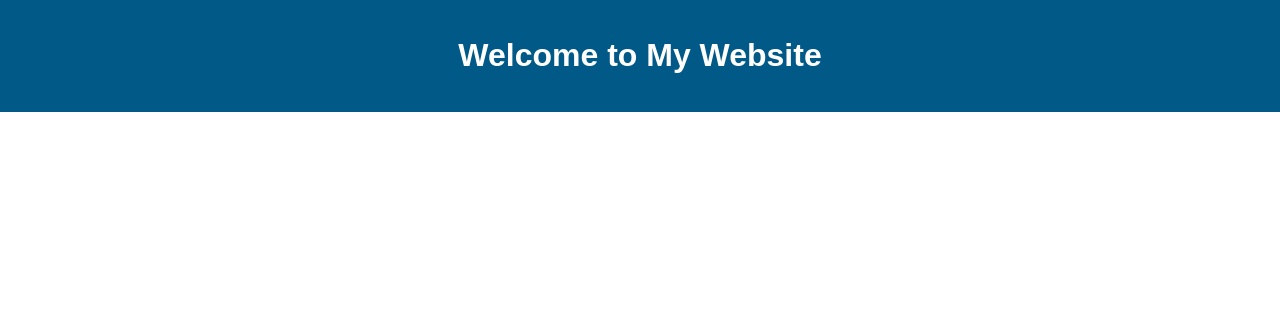
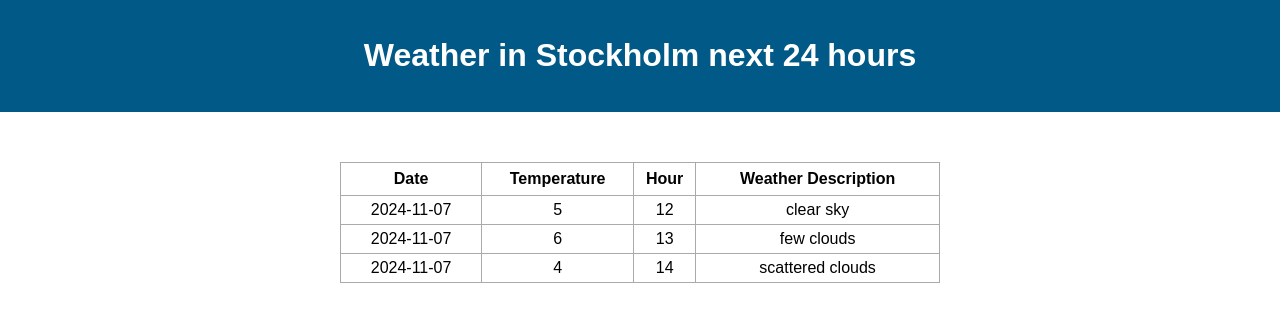
Before and after one commit to simontroedsson/devops_pingvin, a Flask app: page / in a window 1280 px wide. Shown: the top 322 px of the page. Run offline with Flask 3, Linux system fonts and the light colour scheme.

Commit message:
added table

```diff
--- a/app.py
+++ b/app.py
@@ -2,11 +2,15 @@ from flask import Flask, render_template, url_for, request
 
 app = Flask(__name__)
 
+data = [
+    {"Date": "2024-11-07", "Temperature": 5, "Hour": "12","Weather Description": "clear sky"},
+    {"Date": "2024-11-07", "Temperature": 6, "Hour": "13","Weather Description": "few clouds"},
+    {"Date": "2024-11-07", "Temperature": 4, "Hour": "14","Weather Description": "scattered clouds"},
+]
 
 @app.route('/')
 def index():
-    return render_template('index.html')
-
+    return render_template('index.html',data=data)
 
 
 if __name__ == "__main__":
--- a/static/css/main.css
+++ b/static/css/main.css
@@ -12,3 +12,35 @@ body, html {
     font-family: sans-serif;
     background-color: #fff;
 }
+
+.content {
+    padding-top: 50px;
+    margin: 0 auto;
+    width: 600px;
+}
+
+table, td, th {
+    border: 1px solid #aaa;
+}
+
+table {
+    border-collapse: collapse;
+    width: 100%;
+}
+
+th {
+    height: 30px;
+}
+
+td {
+    text-align: center;
+    padding: 5px;
+}
+
+.form {
+    margin-top: 20px;
+}
+
+#content {
+    width: 70%;
+}
--- a/templates/index.html
+++ b/templates/index.html
@@ -11,9 +11,28 @@
 <body>
 
     <header>
-        <h1>Welcome to My Website</h1>
+        <h1>Weather in Stockholm next 24 hours</h1>
     </header>
-
+    <div class="content">
+        <table border="1">
+            <thead>
+                <tr>
+                    {% for key in data[0].keys() %}
+                        <th>{{ key }}</th>
+                    {% endfor %}
+                </tr>
+            </thead>
+            <tbody>
+                {% for row in data %}
+                <tr>
+                    {% for value in row.values() %}
+                        <td>{{ value }}</td>
+                    {% endfor %}
+                </tr>
+                {% endfor %}
+            </tbody>
+        </table>
+    </div>
 
 </body>
 </html>
```
